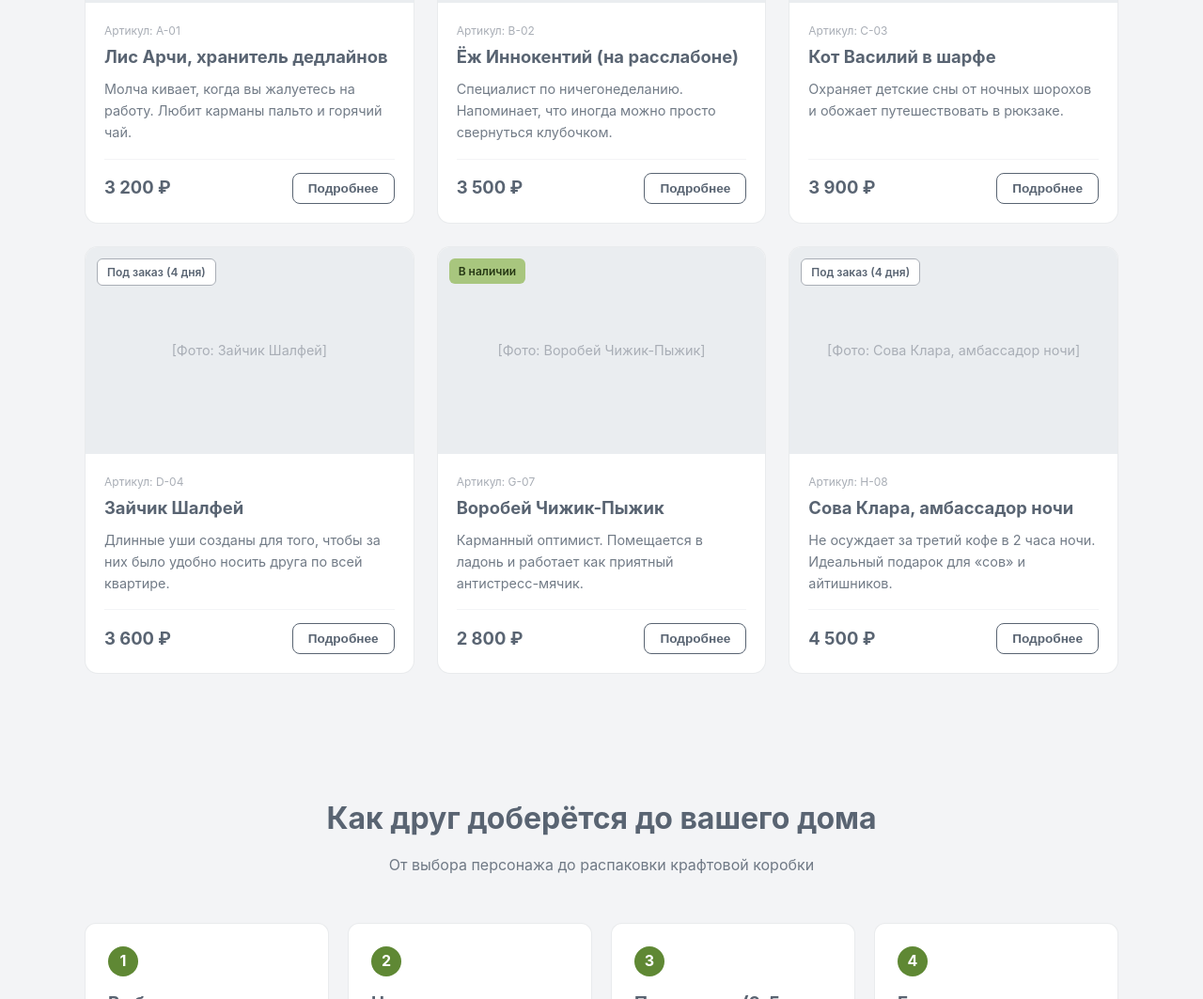
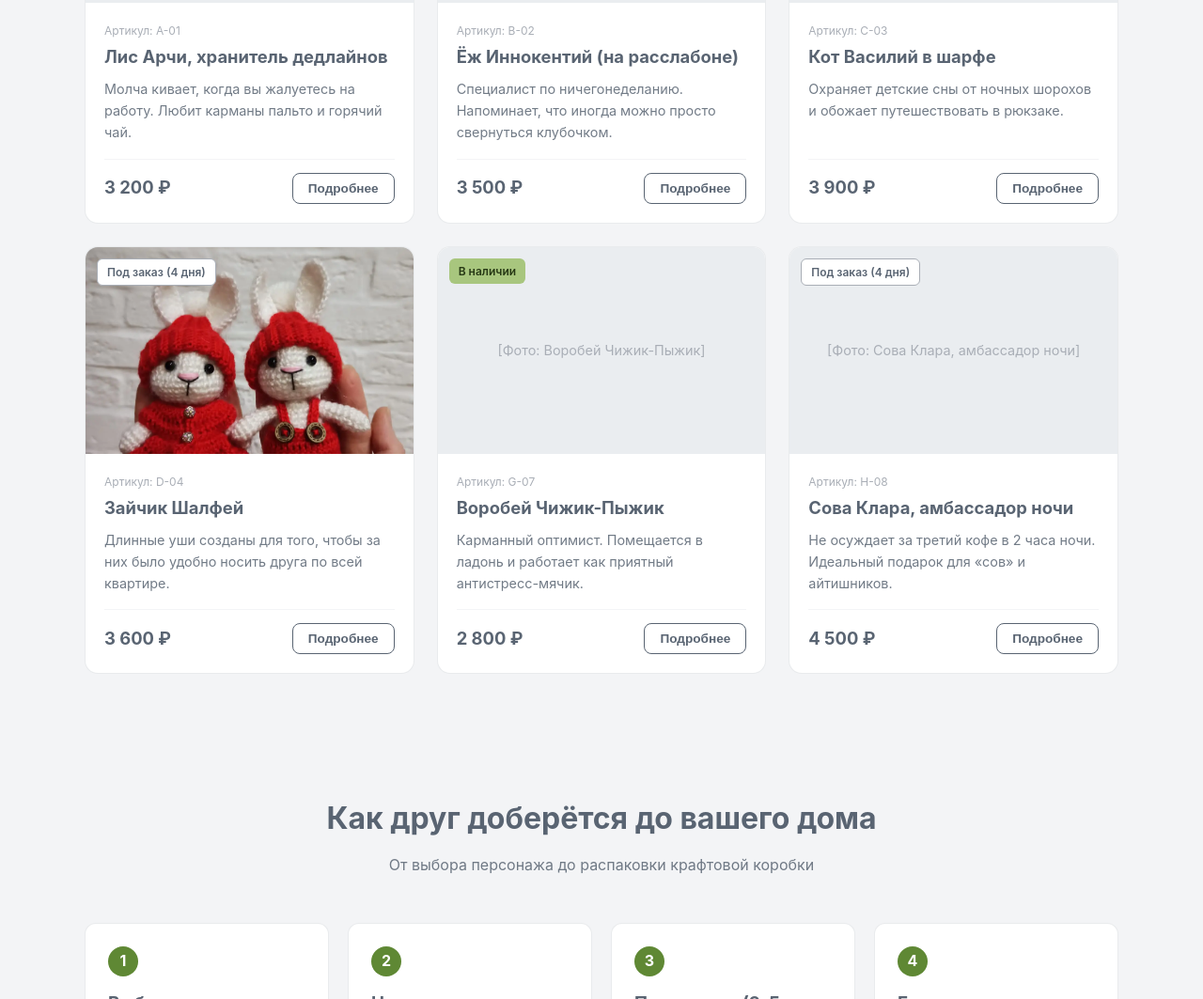
Before and after one commit to guzel-web/handmade-toys, a plain HTML site: page index.html in a window 1280 px wide. Shown: the part 2304-3367 px from the top of the page at 94% size. Drawn offline with Linux system fonts and the light colour scheme.

Commit message:
839.html

```diff
--- a/index.html
+++ b/index.html
@@ -837,8 +837,11 @@
         const card = `
           <div class="product-card">
             <div class="product-img">
-              <span class="status-badge ${badgeClass}">${toy.statusText}</span>
-              <span>[Фото: ${toy.name}]</span>
+             <span class="status-badge ${badgeClass}">${toy.statusText}</span>
+             ${toy.image
+                ? `<img src="${toy.image}" alt="${toy.name}" style="width: 100%; height: 100%; object-fit: cover;">`
+                : `<span>[Фото: ${toy.name}]</span>`
+              }
             </div>
             <div class="product-body">
               <div class="product-art">Артикул: ${toy.id}</div>
```
